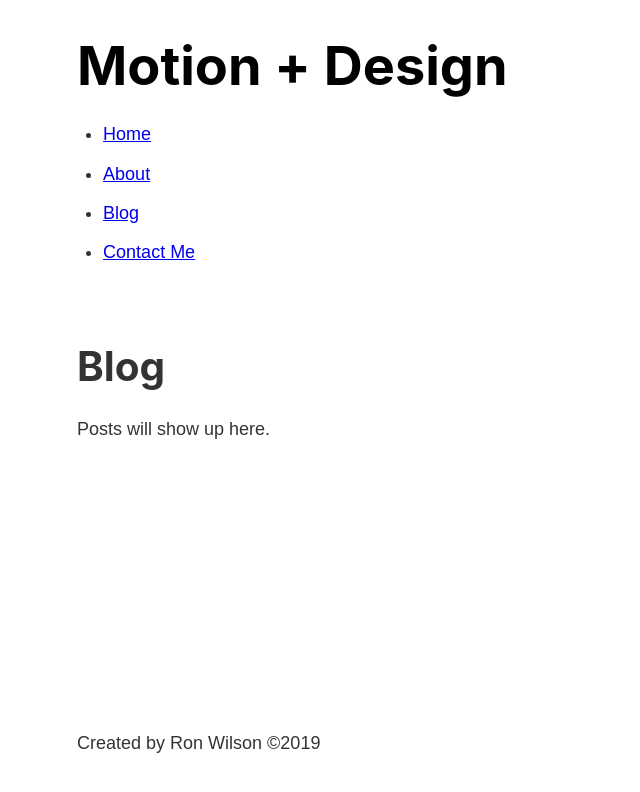
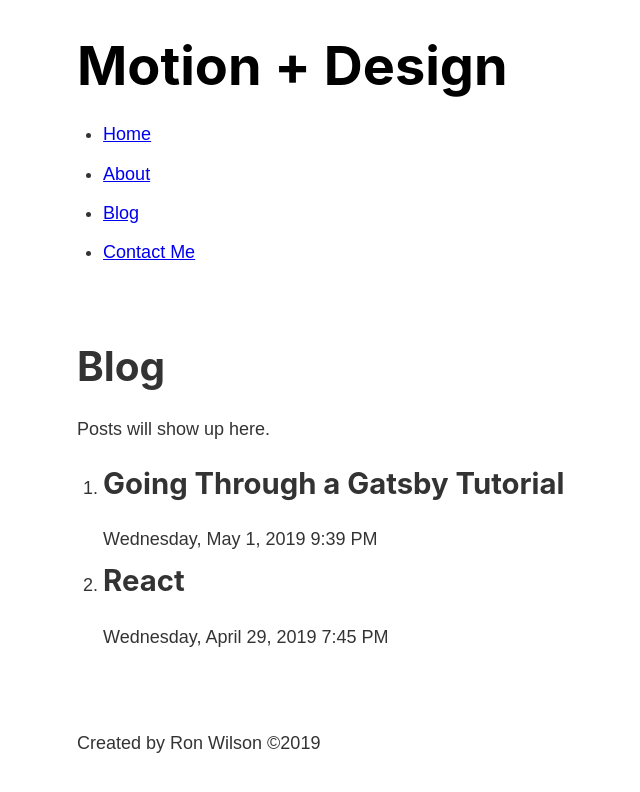
Before and after one commit to cineron/gatsby-blog, a Gatsby site: page /blog in a window 1280 px wide. Shown: the whole page, without its empty margins (206-846 px from the left). Built offline with nearby package versions, Linux system fonts and the light colour scheme; Gatsby itself is replaced by a stand-in of ours.

Commit message:
Adds gatsby-transformer-remark and GraphQL query to display list of posts on blog page.

```diff
--- a/gatsby-config.js
+++ b/gatsby-config.js
@@ -11,7 +11,7 @@
                 name: "src",
                 path: `${__dirname}/src/`
             }
-
-        }
+        },
+        "gatsby-transformer-remark"
     ]
 }
--- a/package.json
+++ b/package.json
@@ -17,6 +17,7 @@
     "gatsby": "^2.3.34",
     "gatsby-plugin-sass": "^2.0.11",
     "gatsby-source-filesystem": "^2.0.33",
+    "gatsby-transformer-remark": "^2.3.12",
     "node-sass": "^4.12.0",
     "react": "^16.8.6",
     "react-dom": "^16.8.6"
--- a/src/pages/blog.js
+++ b/src/pages/blog.js
@@ -1,11 +1,44 @@
 import React from "react";
 import Layout from "../components/layout";
+import { useStaticQuery, graphql } from "gatsby";
+
+// CHALLENGE: Render list of Blog Titles and Dates
+// 1. Query the title and date for each post in the blog component
+// 2. Render an ol on the page
+// 3. Render an li with a nested h2 (title) and p (date) for each post
+//     - Google "render array of objects react" if needed
 
 const BlogPage = () => {
+    const data = useStaticQuery(graphql`
+        query {
+            allMarkdownRemark{
+                edges{
+                    node{
+                        frontmatter{
+                            title
+                            date
+                        }
+                    }
+                }
+            }
+        }
+    `);
+    // console.log(data);
+
     return (
         <Layout>
             <h1>Blog</h1>
             <p>Posts will show up here.</p>
+            <ol>
+                {data.allMarkdownRemark.edges.map((edge) => {
+                    return (
+                        <li>
+                            <h2>{edge.node.frontmatter.title}</h2>
+                            <p>{edge.node.frontmatter.date}</p>
+                        </li>
+                    )
+                })}
+            </ol>
         </Layout>
     )
 }
```
Also changed, not shown: 1 other file.
